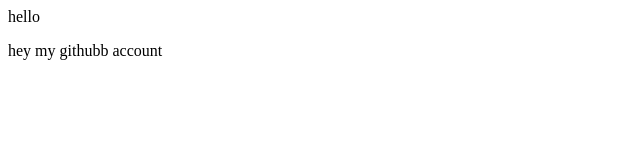
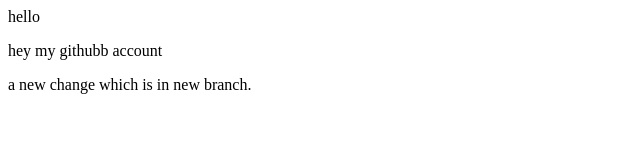
Before and after one commit to nishant530/first_repo_demo, a plain HTML site: page index.html in a window 1280 px wide. Shown: the whole page, without its empty margins (0-640 px from the left). Drawn offline with Linux system fonts and the light colour scheme.

Commit message:
i am from nishbranch

```diff
--- a/index.html
+++ b/index.html
@@ -1,2 +1,3 @@
 <p>hello</p>
 <p>hey my githubb account</p>
+<p>a new change which is in new branch.</p>
```
